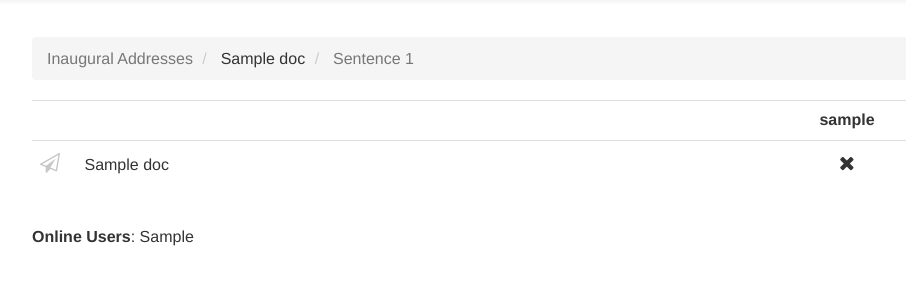
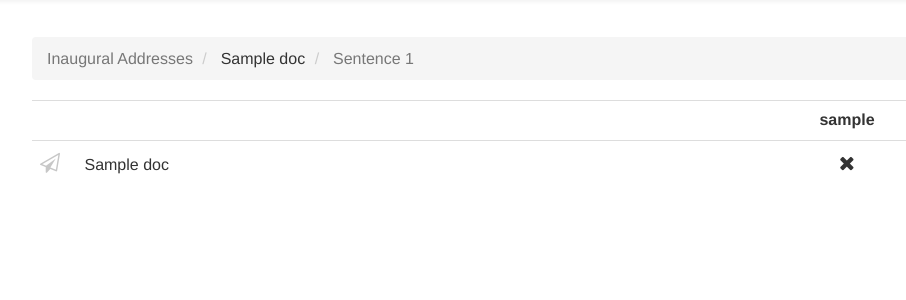
Before and after one commit to tsnaomi/metrics-gold, a Flask app: template templates/index.html in a window 1280 px wide. Shown: the part 51-351 px from the top of the page, without its empty margins (96-1002 px from the left). Run offline with Flask 2, Linux system fonts and the light colour scheme; the visitor is signed in with stand-in values (Sample User, id 1); tables that the repository leaves empty hold one stand-in row (values such as "Sample post"); the template is opened without the code that fills it: values that come from a table or form of the project are taken from there, most other values are stand-ins (such as "Sample title", 1, 10 or a date in 2020); data that the repository does not hold is empty; parts of the project's set-up code (start-up, migrations or seed data) failed here and were passed over; some libraries are stand-ins or nearby versions.

Commit message:
comment out tracking online users

```diff
--- a/app.py
+++ b/app.py
@@ -28,9 +28,9 @@ from sqlalchemy.orm.exc import NoResultFound
 from sqlalchemy.ext.mutable import MutableDict
 from string import letters, digits
 from random import choice
-from redis import Redis
+# from redis import Redis
 from rq import Queue
-from time import time
+# from time import time
 from worker import conn
 
 app = Flask(__name__, static_folder='static', template_folder='templates')
@@ -52,7 +52,7 @@ flask_bcrypt = Bcrypt(app)
 mail = Mail(app)
 
 q = Queue(connection=conn)  # set up Redis connection and initialize queue
-r = Redis()
+# r = Redis()
 
 
 # Models ----------------------------------------------------------------------
@@ -713,43 +713,43 @@ def load_annotators():
 
 # Redis -----------------------------------------------------------------------
 
-def mark_online(user_id):
-    ''' '''
-    try:
-        username = User.query.get(user_id).username
-        now = int(time())
-        expire = now + (app.config.get('ONLINE_LAST_MINUTES') * 60) + 10
-        key = 'online/%d' % (now // 60)
-        pipe = r.pipeline()
-        pipe.sadd(key, username)
-        pipe.expireat(key, expire)
-        pipe.execute()
+# def mark_online(user_id):
+#     ''' '''
+#     try:
+#         username = User.query.get(user_id).username
+#         now = int(time())
+#         expire = now + (app.config.get('ONLINE_LAST_MINUTES') * 60) + 10
+#         key = 'online/%d' % (now // 60)
+#         pipe = r.pipeline()
+#         pipe.sadd(key, username)
+#         pipe.expireat(key, expire)
+#         pipe.execute()
 
-    # no current user to mark online
-    except (TypeError, AttributeError):
-        pass
+#     # no current user to mark online
+#     except (TypeError, AttributeError):
+#         pass
 
 
-def mark_offline(user_id):
-    ''' '''
-    username = User.query.get(user_id).username
-    now = int(time()) // 60
-    minutes = xrange(app.config.get('ONLINE_LAST_MINUTES'))
-    pipe = r.pipeline()
+# def mark_offline(user_id):
+#     ''' '''
+#     username = User.query.get(user_id).username
+#     now = int(time()) // 60
+#     minutes = xrange(app.config.get('ONLINE_LAST_MINUTES'))
+#     pipe = r.pipeline()
 
-    for key in ['online/%d' % (now - x) for x in minutes]:
-        pipe.srem(key, username)
+#     for key in ['online/%d' % (now - x) for x in minutes]:
+#         pipe.srem(key, username)
 
-    pipe.execute()
+#     pipe.execute()
 
 
-def get_online_users():
-    ''' '''
-    now = int(time()) // 60
-    minutes = xrange(app.config.get('ONLINE_LAST_MINUTES'))
-    online_users = r.sunion(['online/%d' % (now - x) for x in minutes])
+# def get_online_users():
+#     ''' '''
+#     now = int(time()) // 60
+#     minutes = xrange(app.config.get('ONLINE_LAST_MINUTES'))
+#     online_users = r.sunion(['online/%d' % (now - x) for x in minutes])
 
-    return online_users
+#     return online_users
 
 
 # Views -----------------------------------------------------------------------
@@ -763,10 +763,10 @@ def renew_session():
     session.modified = True
 
 
-@app.before_request
-def mark_current_user_online():
-    ''' '''
-    mark_online(session.get('current_user', 0))
+# @app.before_request
+# def mark_current_user_online():
+#     ''' '''
+#     mark_online(session.get('current_user', 0))
 
 
 def login_required(x):
@@ -804,7 +804,7 @@ def check_password(user, password):
 @login_required
 def main_view():
     ''' '''
-    online_users = ', '.join(list(get_online_users()))
+    # online_users = ', '.join(list(get_online_users()))
     docs = load_docs()
     users = load_annotators()
 
@@ -812,7 +812,7 @@ def main_view():
         'index.html',
         docs=docs,
         users=users,
-        online_users=online_users,
+        # online_users=online_users,
         )
 
 
@@ -1081,7 +1081,7 @@ def login_view():
 @login_required
 def logout_view():
     ''' '''
-    mark_offline(session.get('current_user'))
+    # mark_offline(session.get('current_user'))
     session.pop('current_user')
     session.pop('is_admin')
 
--- a/templates/index.html
+++ b/templates/index.html
@@ -34,10 +34,10 @@ Metric Gold
     </table>
 </div>
 
-<div class='div20'></div>
+<!-- <div class='div20'></div> -->
 
 <!-- online users -->
-<strong>Online Users</strong>: {{ online_users }}
+<!-- <strong>Online Users</strong>: {{ online_users }} -->
 
 <!-- annotator docs -->
 {% else %}
```
